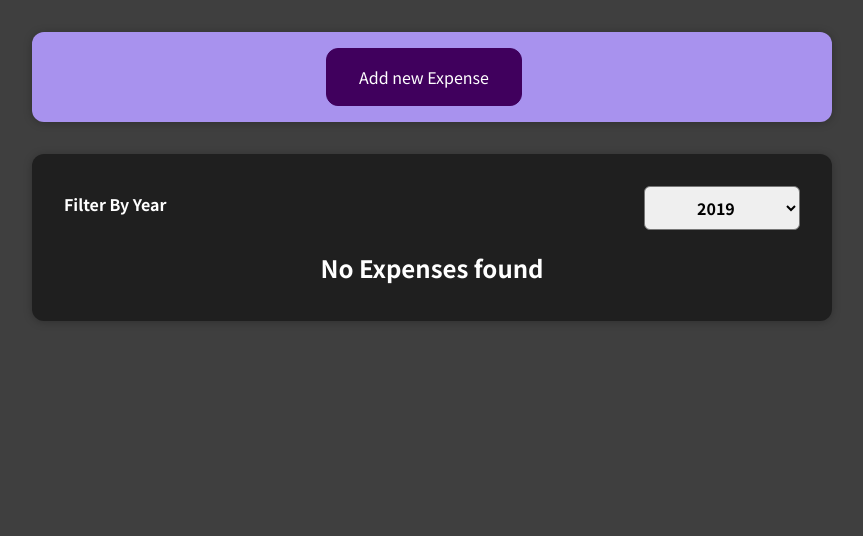
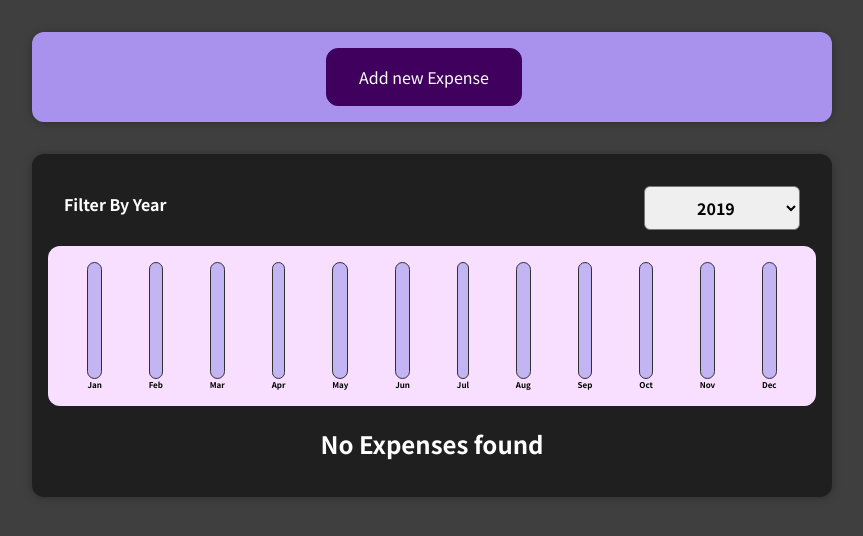
Before and after one commit to Lion786420/Expense_app, a React (Create React App) app: page / in a window 1280 px wide. Shown: the top 536 px of the page, without its empty margins (208-1071 px from the left). Built offline with nearby package versions, Linux system fonts and the light colour scheme.

Commit message:
Added bar indicator for expenses

```diff
--- /dev/null
+++ b/src/components/Chart/Chart.css
@@ -0,0 +1,9 @@
+.chart {
+  padding: 1rem;
+  border-radius: 12px;
+  background-color: #f8dfff;
+  text-align: center;
+  display: flex;
+  justify-content: space-around;
+  height: 10rem;
+}
--- /dev/null
+++ b/src/components/Chart/Chart.js
@@ -0,0 +1,24 @@
+import "./Chart.css";
+import ChartBar from "./ChartBar";
+
+const Chart = (props) => {
+  const valueArray = props.dataPoints.map((data) => {
+    return data.value;
+  });
+  let maxValue = Math.max(...valueArray);
+
+  return (
+    <div className="chart">
+      {props.dataPoints.map((data) => (
+        <ChartBar
+          key={data.label}
+          value={data.value}
+          max={maxValue}
+          label={data.label}
+        />
+      ))}
+    </div>
+  );
+};
+
+export default Chart;
--- /dev/null
+++ b/src/components/Chart/ChartBar.css
@@ -0,0 +1,30 @@
+.chart-bar {
+  height: 100%;
+  display: flex;
+  flex-direction: column;
+  align-items: center;
+}
+
+.chart-bar__inner {
+  height: 100%;
+  width: 100%;
+  border: 1px solid #313131;
+  border-radius: 12px;
+  background-color: #c3b4f3;
+  overflow: hidden;
+  display: flex;
+  flex-direction: column;
+  justify-content: flex-end;
+}
+
+.chart-bar__fill {
+  background-color: #4826b9;
+  width: 100%;
+  transition: all 0.3s ease-out;
+}
+
+.chart-bar__label {
+  font-weight: bold;
+  font-size: 0.5rem;
+  text-align: center;
+}
--- /dev/null
+++ b/src/components/Chart/ChartBar.js
@@ -0,0 +1,19 @@
+import "./ChartBar.css";
+
+const ChartBar = (props) => {
+  let barFill = "0%";
+  if (props.max > 0) {
+    barFill = Math.round((props.value / props.max) * 100) + "%";
+  }
+
+  return (
+    <div className="chart-bar">
+      <div className="chart-bar__inner">
+        <div className="chart-bar__fill" style={{ height: barFill }}></div>
+      </div>
+      <div className="chart-bar__label">{props.label}</div>
+    </div>
+  );
+};
+
+export default ChartBar;
--- a/src/components/Expenses/Expenses.js
+++ b/src/components/Expenses/Expenses.js
@@ -1,9 +1,9 @@
-import ExpenseItem from "./ExpenseItem";
 import "./Expenses.css";
 import Card from "../UI/Card";
 import ExpenseFilter from "./EnpenseFilter";
 import ExpensesList from "./ExpensesList";
 import { useState } from "react";
+import ExpensesChart from "./ExpensesChart";
 
 const Expenses = (props) => {
   const [filteredYear, setFilteredYear] = useState("2019");
@@ -17,6 +17,7 @@
   return (
     <Card className="expenses">
       <ExpenseFilter yearSender={yearIndicator} selected={filteredYear} />
+      <ExpensesChart expenses={filteredExpense} />
       <ExpensesList items={filteredExpense} />
     </Card>
   );
--- /dev/null
+++ b/src/components/Expenses/ExpensesChart.js
@@ -0,0 +1,26 @@
+import Chart from "../Chart/Chart";
+
+const ExpensesChart = (props) => {
+  const chartDataPoints = [
+    { label: "Jan", value: 0 },
+    { label: "Feb", value: 0 },
+    { label: "Mar", value: 0 },
+    { label: "Apr", value: 0 },
+    { label: "May", value: 0 },
+    { label: "Jun", value: 0 },
+    { label: "Jul", value: 0 },
+    { label: "Aug", value: 0 },
+    { label: "Sep", value: 0 },
+    { label: "Oct", value: 0 },
+    { label: "Nov", value: 0 },
+    { label: "Dec", value: 0 },
+  ];
+  for (const expense of props.expenses) {
+    let month = expense.date.getMonth();
+    chartDataPoints[month].value += expense.amount;
+  }
+
+  return <Chart dataPoints={chartDataPoints} />;
+};
+
+export default ExpensesChart;
```
